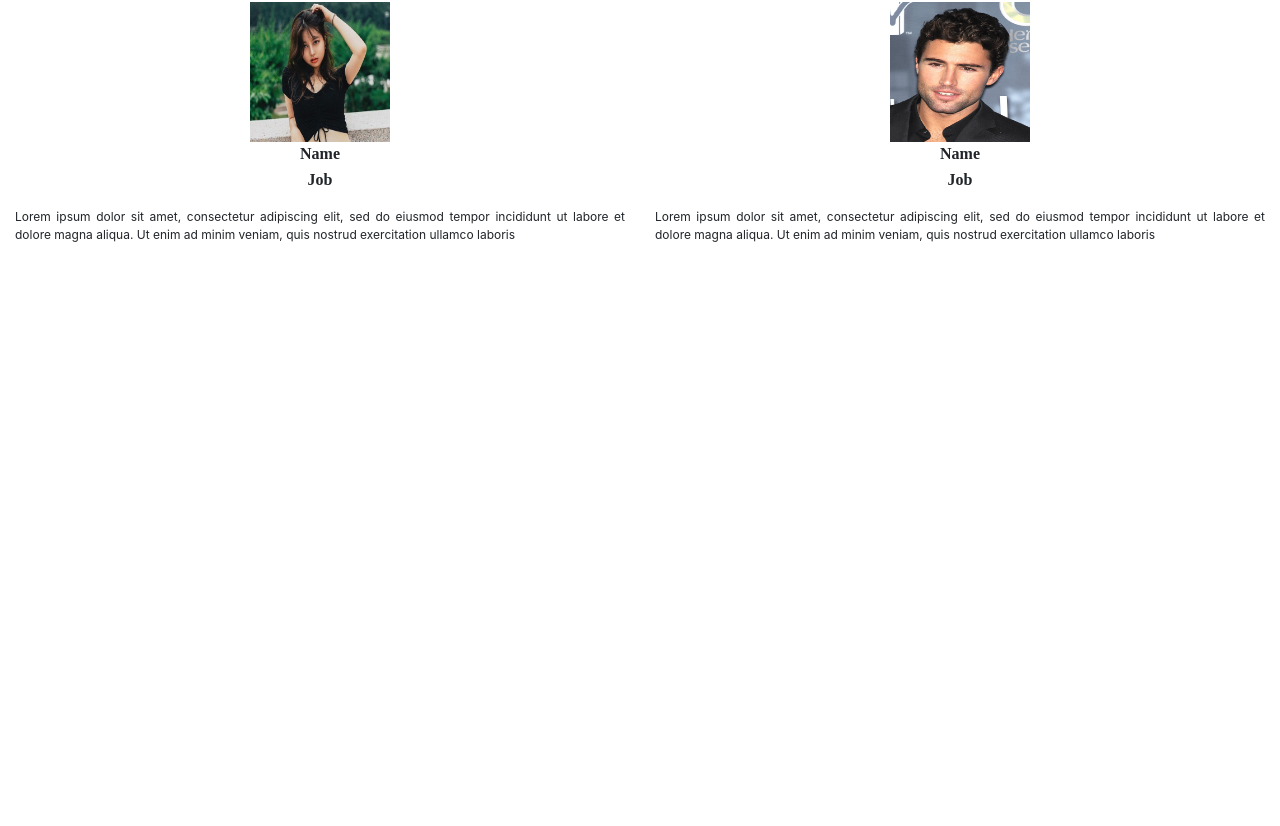
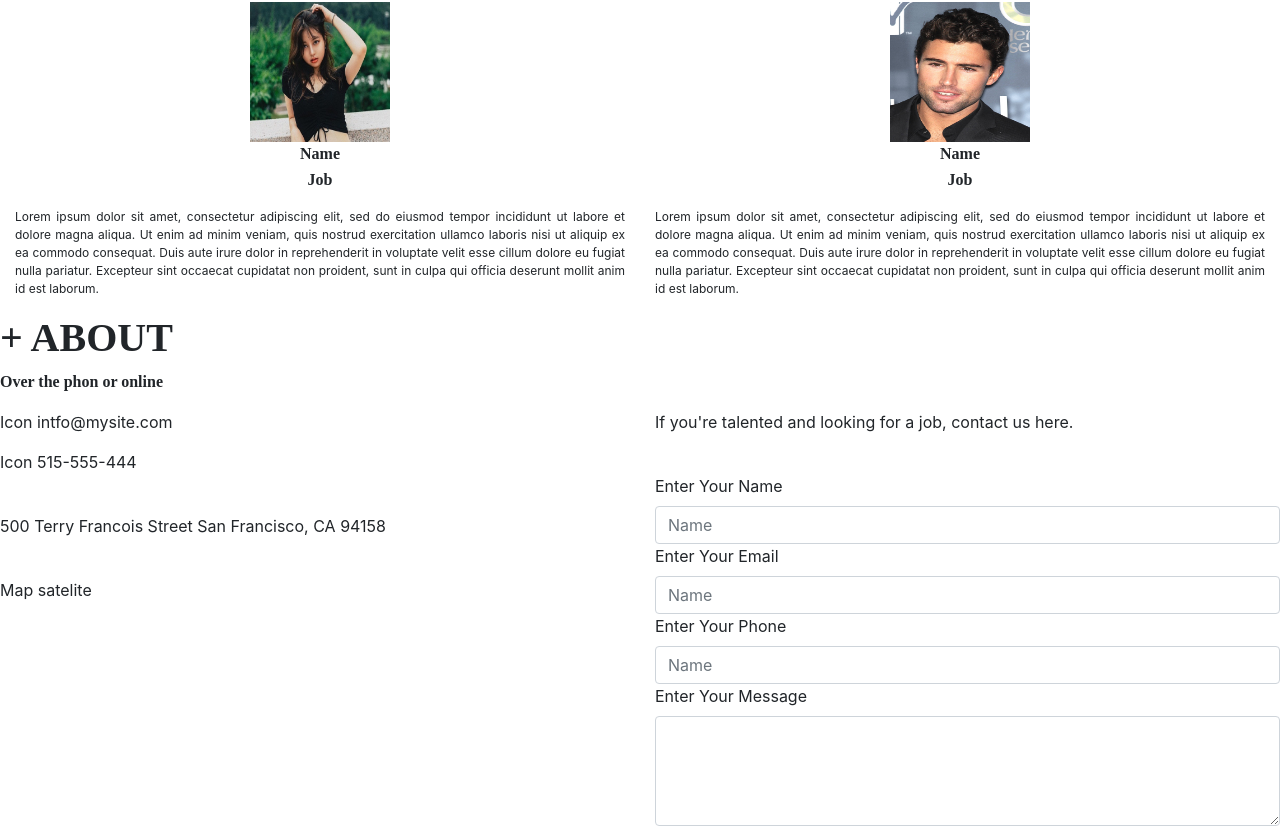
Before and after one commit to YakubuAmidu/Talent-corner, a React (Create React App) app: page / in a window 1280 px wide. Shown: the part 883-1709 px from the top of the page. Before the commit the page ends 1143 px from the top, so only its background shows below. Built offline with nearby package versions, Linux system fonts and the light colour scheme; a web font is replaced by a local one.

Commit message:
Commititing changes

```diff
--- a/package.json
+++ b/package.json
@@ -12,6 +12,7 @@
     "react-bootstrap": "^1.4.0",
     "react-dom": "^17.0.1",
     "react-fontawesome": "^1.7.1",
+    "react-router": "^5.2.0",
     "react-router-dom": "^4.3.1",
     "react-scripts": "4.0.0",
     "web-vitals": "^0.2.4"
--- a/src/components/App.js
+++ b/src/components/App.js
@@ -1,5 +1,5 @@
 import React, { Component } from "react";
-import { Row, Col, Button, Image } from "react-bootstrap";
+import { Row, Col, Button, Form } from "react-bootstrap";
 import profile_one from "../assets/profile_one.png";
 import profile_two from "../assets/profile_two.png";
 import profile_three from "../assets/profile_three.png";
@@ -93,6 +93,10 @@ class App extends Component {
                 Lorem ipsum dolor sit amet, consectetur adipiscing elit, sed do
                 eiusmod tempor incididunt ut labore et dolore magna aliqua. Ut
                 enim ad minim veniam, quis nostrud exercitation ullamco laboris
+                nisi ut aliquip ex ea commodo consequat. Duis aute irure dolor
+                in reprehenderit in voluptate velit esse cillum dolore eu fugiat
+                nulla pariatur. Excepteur sint occaecat cupidatat non proident,
+                sunt in culpa qui officia deserunt mollit anim id est laborum.
               </p>
             </Col>
             <Col className="Description_main">
@@ -100,9 +104,51 @@ class App extends Component {
                 Lorem ipsum dolor sit amet, consectetur adipiscing elit, sed do
                 eiusmod tempor incididunt ut labore et dolore magna aliqua. Ut
                 enim ad minim veniam, quis nostrud exercitation ullamco laboris
+                nisi ut aliquip ex ea commodo consequat. Duis aute irure dolor
+                in reprehenderit in voluptate velit esse cillum dolore eu fugiat
+                nulla pariatur. Excepteur sint occaecat cupidatat non proident,
+                sunt in culpa qui officia deserunt mollit anim id est laborum.
               </p>
             </Col>
           </Row>
+        </div>
+
+        <div className="Contact_section">
+          <h1 className="About">+ ABOUT</h1>
+          <p className="People">Over the phon or online</p>
+
+          <div className="Contact_address">
+            <Row>
+              <Col className="Mail">
+                <div className="Mail_one">
+                  <p>Icon intfo@mysite.com</p>
+                  <p>Icon 515-555-444</p>
+                  <br />
+                  <p>500 Terry Francois Street San Francisco, CA 94158</p>
+                  <br />
+                  <p>Map satelite</p>
+                </div>
+              </Col>
+              <Col className="Message">
+                <div className="Message_one">
+                  <p>
+                    If you're talented and looking for a job, contact us here.
+                  </p>
+                  <br />
+                  <Form>
+                    <Form.Label>Enter Your Name</Form.Label>
+                    <Form.Control required type="text" placeholder="Name" />
+                    <Form.Label>Enter Your Email</Form.Label>
+                    <Form.Control required type="email" placeholder="Name" />
+                    <Form.Label>Enter Your Phone</Form.Label>
+                    <Form.Control required type="phone" placeholder="Name" />
+                    <Form.Label>Enter Your Message</Form.Label>
+                    <Form.Control as="textarea" rows={4} />
+                  </Form>
+                </div>
+              </Col>
+            </Row>
+          </div>
         </div>
       </div>
     );
```
Also changed, not shown: 1 other file (tests, documents, lock files or other folders).
